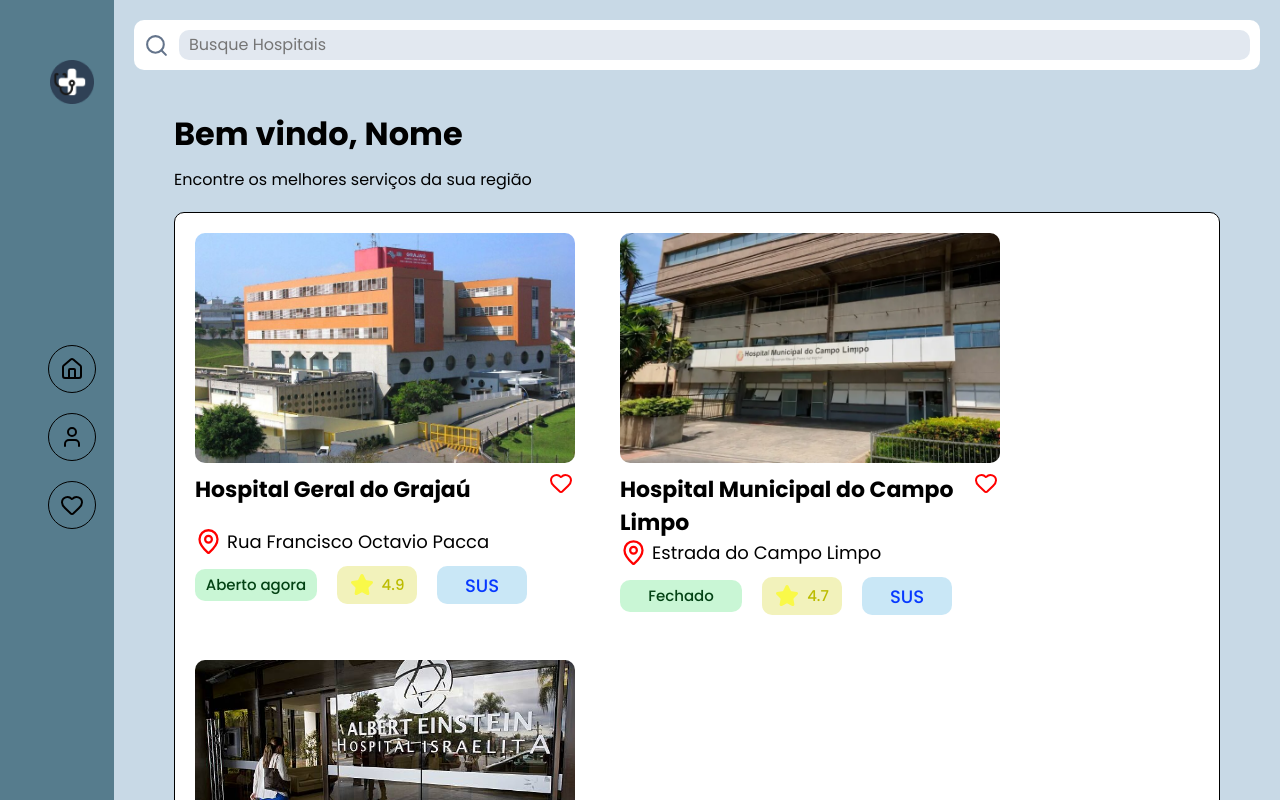
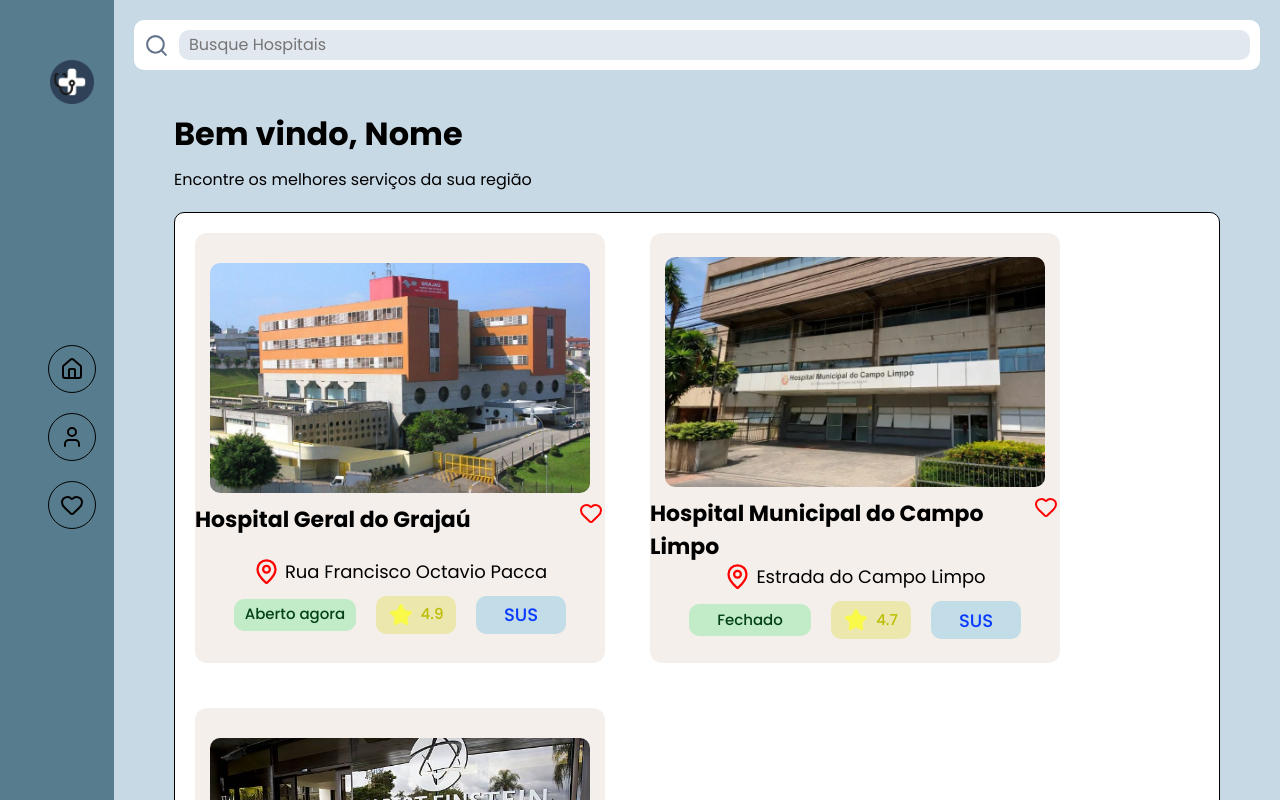
Before and after one commit to DevC0re/Front-TCC, a React (Vite) app: page /Home in a window 1280 px wide. Shown: the top 800 px of the page. Built offline with nearby package versions, Linux system fonts and the light colour scheme.

Commit message:
style: Refactor HospitalCard styles for improved layout and consistency

```diff
--- a/src/components/HospitalCard/HospitalCard.module.scss
+++ b/src/components/HospitalCard/HospitalCard.module.scss
@@ -1,5 +1,17 @@
 @use "../../style/utils/variables" as *;
 
+
+.card {
+  width: 410px;
+  height: 430px;
+  min-width: 0;
+  background-color: $beige;
+  border-radius: 12px;
+  display: flex;
+  flex-direction: column;
+  align-items: center;
+  justify-content: center;
+}
 .img {
   width: 380px;
   height: 230px;
@@ -13,10 +25,6 @@
   justify-content: space-between;
   width: 100%;
   min-height: 65px;
-}
-.card {
-  width: 380px;
-  min-width: 0;
 }
 
 .favoriteText {
@@ -36,6 +44,7 @@
   fill: red;
   flex-shrink: 0;
   margin-top: 8px;
+  justify-content: center;
 }
 
 .route {
```
